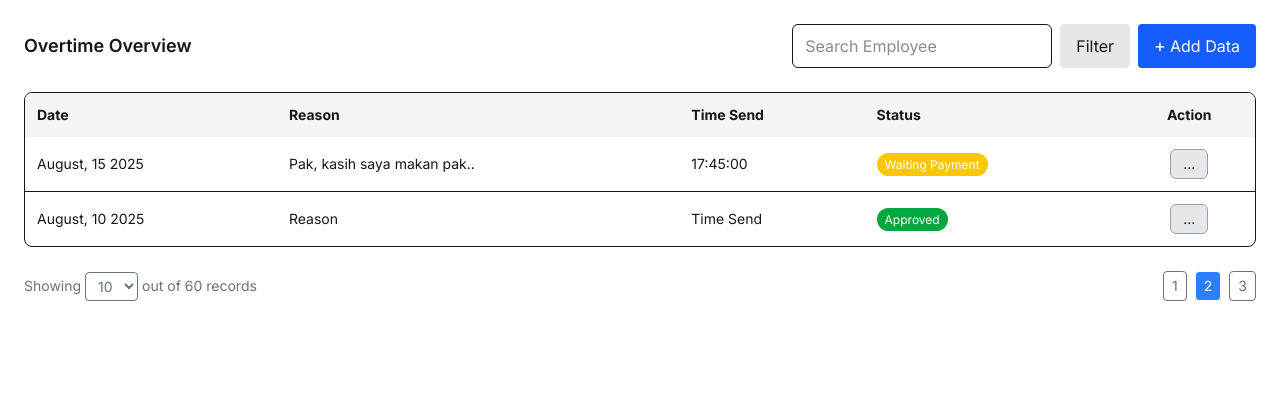
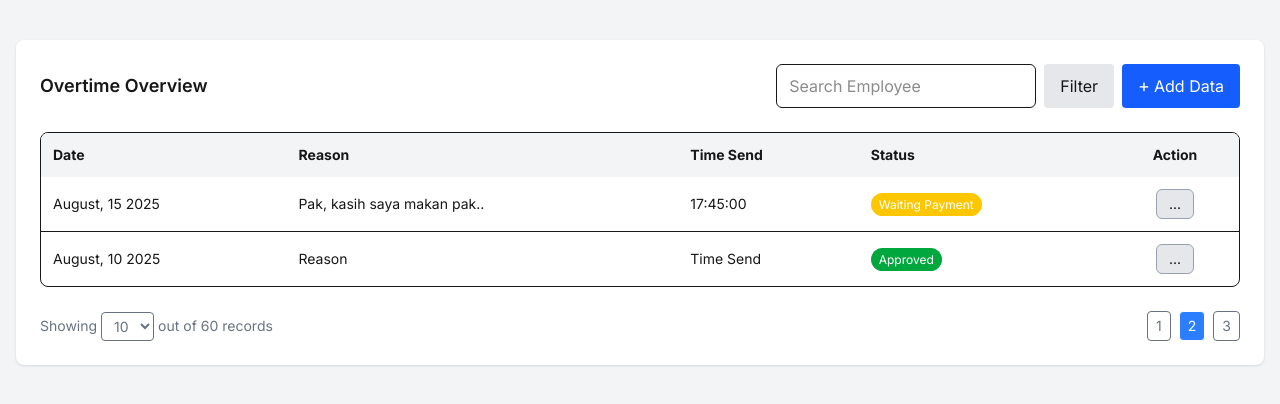
Before and after one commit to nrhlzanin/hris-cmlabs, a Next.js app in the folder frontend/: page /user/overtime in a window 1280 px wide. Shown: the top 404 px of the page. Built offline with nearby package versions, Linux system fonts and the light colour scheme.

Commit message:
user fixing dikit

```diff
--- a/frontend/src/app/user/overtime/page.tsx
+++ b/frontend/src/app/user/overtime/page.tsx
@@ -23,7 +23,8 @@ export default function OvertimeOverview() {
   ];
 
   return (
-    <div className="min-h-screen bg-white p-6">
+    <div className="min-h-screen bg-gray-100 py-10 px-4">
+      <div className="max-w-7xl mx-auto bg-white p-6 rounded-lg shadow">
         <div className="flex justify-between items-center mb-6">
           <h2 className="text-lg font-semibold">Overtime Overview</h2>
           <div className="flex space-x-2">
@@ -99,6 +100,7 @@ export default function OvertimeOverview() {
             <button className="px-2 py-1 border rounded">3</button>
           </div>
         </div>
+      </div>
 
       {/* Modal */}
       {isModalOpen && (
--- a/frontend/src/app/user/profile/page.tsx
+++ b/frontend/src/app/user/profile/page.tsx
@@ -2,11 +2,12 @@ import React from "react";
 
 export default function ProfilePage() {
   return (
+    <div className="bg-gray-100 min-h-screen py-10">
       <div className="p-6 max-w-5xl mx-auto font-sans space-y-6">
         {/* Profile Card */}
         <div className="bg-white shadow-md rounded-2xl p-6 space-y-4">
           <div className="flex items-center space-x-4">
-          <div className="w-16 h-16 rounded-full bg-gray-200 overflow-hidden">
+            <div className="w-16 h-16 rounded-full bg-gray-200 overflow-hidden relative">
               <input
                 type="file"
                 accept="image/*"
@@ -110,5 +111,6 @@ export default function ProfilePage() {
           </div>
         </div>
       </div>
+    </div>
   );
 }
```
Lines whose indentation alone changed are shown as unchanged.
